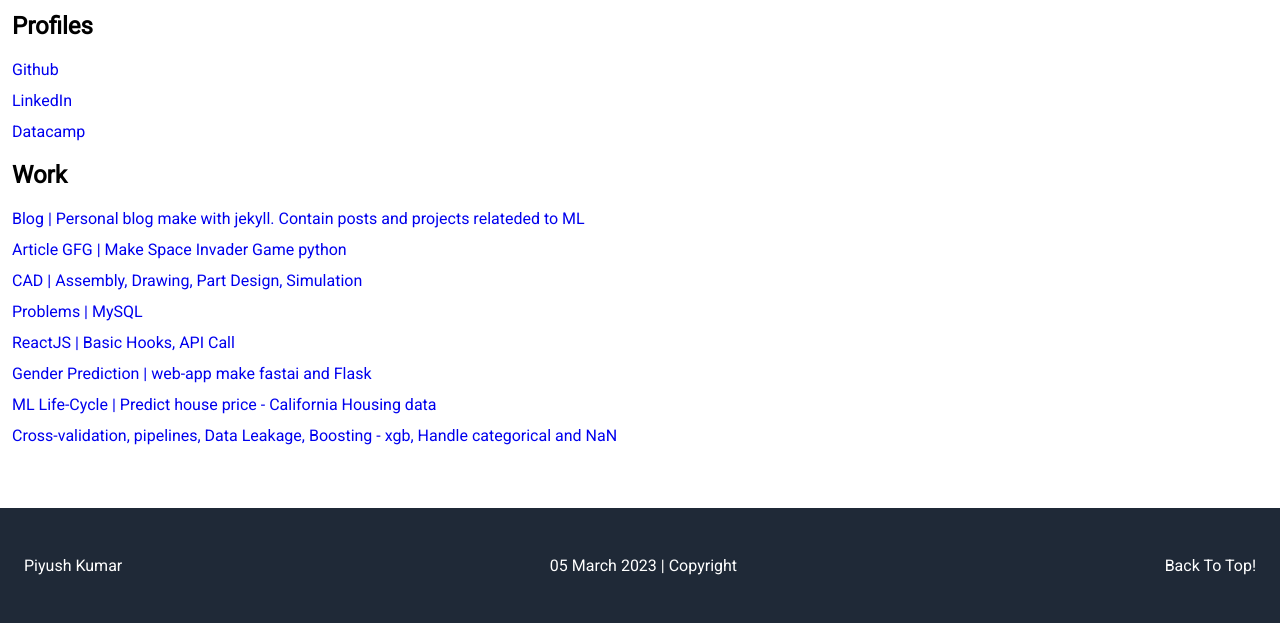
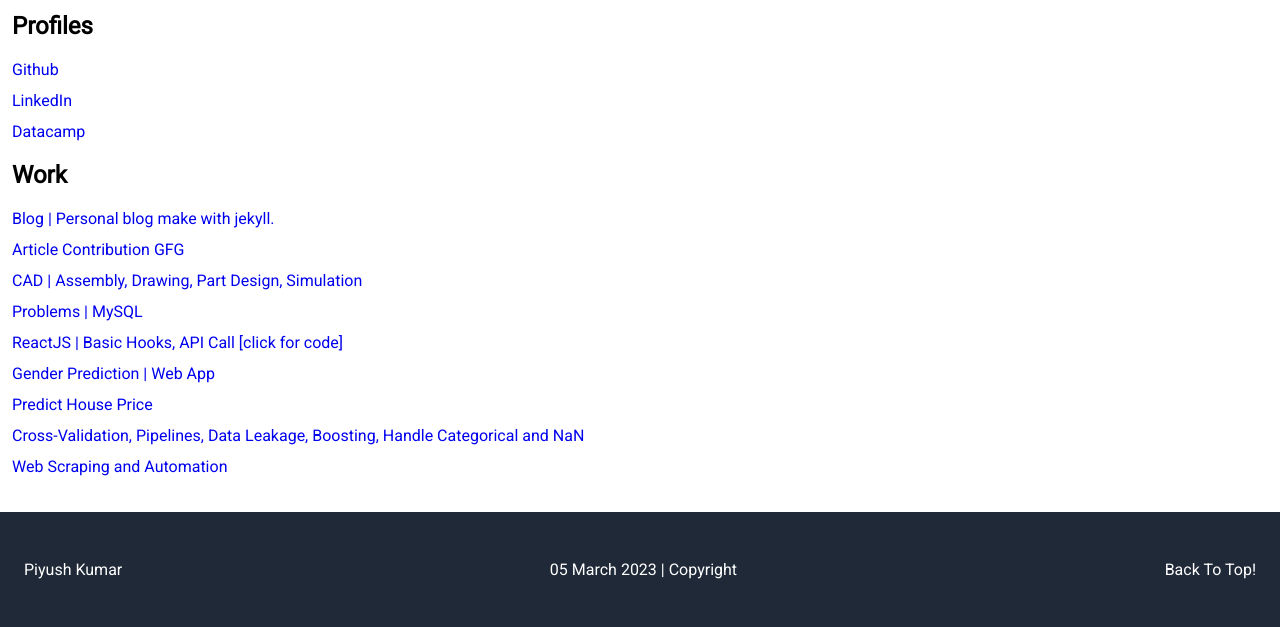
Before and after one commit to styles3544/archives, a plain HTML site: page index.html in a window 1280 px wide. Shown: the part 177-804 px from the top of the page. Drawn offline with Linux system fonts and the light colour scheme.

Commit message:
Add more links

```diff
--- a/index.html
+++ b/index.html
@@ -6,6 +6,21 @@
     <meta name="viewport" content="width=device-width, initial-scale=1.0">
     <link rel="stylesheet" href="style.css">
     <title>Archive | Piyush Kumar</title>
+    <meta property="og:title" content="Piyush Kumar" />
+
+    <meta property="og:locale" content="en_US" />
+
+    <meta name="description"
+        content="Piyush Kumar Archives of works." />
+
+    <meta property="og:description"
+        content="Piyush Kumar Archives of works." />
+
+    <link rel="canonical" href="https://styles3544.github.io/archives/" />
+
+    <meta property="og:url" content="https://styles3544.github.io/archives/" />
+
+    <meta property="og:site_name" content="Piyush Kumar Archives" />
 </head>
 <body>
     <div id="container">
@@ -28,22 +43,22 @@
 
             <h2>Work</h2>
             <div class="flex-container-two">
-                <a target="_blank" href="https://styles3544.github.io/Blog/">Blog | Personal blog make with jekyll. Contain posts and projects relateded to ML</a>
-                <a target="_blank" href="https://www.geeksforgeeks.org/building-space-invaders-using-pygame-python/">Article GFG | Make Space Invader Game python</a>
+                <a target="_blank" href="https://styles3544.github.io/Blog/">Blog | Personal blog make with jekyll. </a>
+                <a target="_blank" href="https://www.geeksforgeeks.org/building-space-invaders-using-pygame-python/">Article Contribution GFG</a>
                 <a target="_blank" href="https://sites.google.com/view/piyushkumarmd/portfolio">CAD | Assembly, Drawing, Part Design, Simulation </a>
                 <a target="_blank" href="https://github.com/styles3544/mysql">Problems | MySQL </a>
-                <a target="_blank" href="https://github.com/styles3544/react-movie-app">ReactJS | Basic Hooks, API Call </a>
-                <a target="_blank" href="https://github.com/styles3544/gender-prediction">Gender Prediction | web-app make fastai and Flask </a>
+                <p style="padding: 0px; margin:0px;"><a target="_blank" href="https://movieappstyles.netlify.app/">ReactJS | Basic Hooks, API Call </a><a href="https://github.com/styles3544/react-movie-app">[click for code]</a></p>
+                <a target="_blank" href="https://github.com/styles3544/gender-prediction">Gender Prediction | Web App </a>
 
-                <a target="_blank" href="https://github.com/styles3544/California-Housing-End-To-End-ML-Project">ML Life-Cycle | Predict house price - California Housing data </a>
-                <a target="_blank" href="https://github.com/styles3544/Machine-Learning-Tutorials">Cross-validation, pipelines, Data Leakage, Boosting - xgb, Handle categorical and NaN </a>
-
+                <a target="_blank" href="https://github.com/styles3544/California-Housing-End-To-End-ML-Project">Predict House Price </a>
+                <a target="_blank" href="https://github.com/styles3544/Machine-Learning-Tutorials">Cross-Validation, Pipelines, Data Leakage, Boosting, Handle Categorical and NaN </a>
+                <a target="_blank" href="https://github.com/styles3544/Scraping-Anime-Info">Web Scraping and Automation</a>
 
             </div>
         </div>
 
         <div class="footer">
-            <p class="author-name">Piyush Kumar</p>
+            <p class="author-name"><a target="_blank" href="https://www.linkedin.com/in/piyush-kumar-styles/">Piyush Kumar</a></p>
             <p class="created-on">05 March 2023 | Copyright</p>
             <p><a href="#top">Back To Top!</a></p>
         </div>
```
